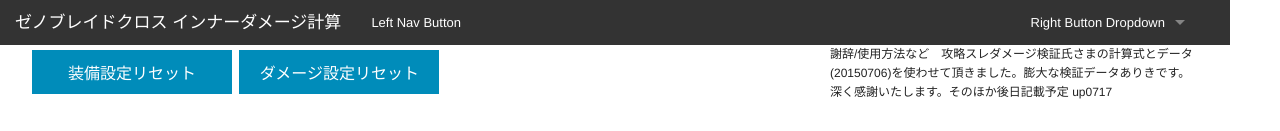
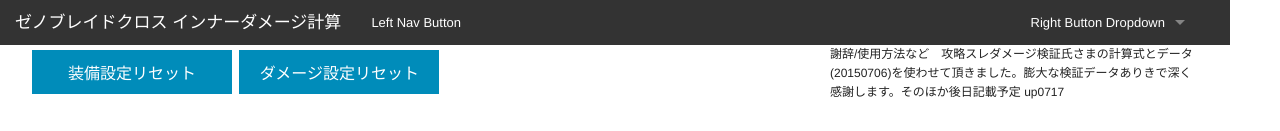
Before and after one commit to jumoji/xenox_innerdamage, a plain HTML site: page index.html in a window 1280 px wide. Shown: the top 131 px of the page. Drawn offline with Linux system fonts and the light colour scheme.

Commit message:
Update index.html

```diff
--- a/index.html
+++ b/index.html
@@ -51,7 +51,7 @@
 <button type="button" class="xenob" onClick="clearForm(1);false;">ダメージ設定リセット</button>
 </div>
 <div class="large-4 small-12 columns">
-<p>謝辞/使用方法など　攻略スレダメージ検証氏さまの計算式とデータ(20150706)を使わせて頂きました。膨大な検証データありきです。深く感謝いたします。そのほか後日記載予定 up0717</p>
+<p>謝辞/使用方法など　攻略スレダメージ検証氏さまの計算式とデータ(20150706)を使わせて頂きました。膨大な検証データありきで深く感謝します。そのほか後日記載予定 up0717</p>
 </div>
 </div>
 <div class="row">
```
